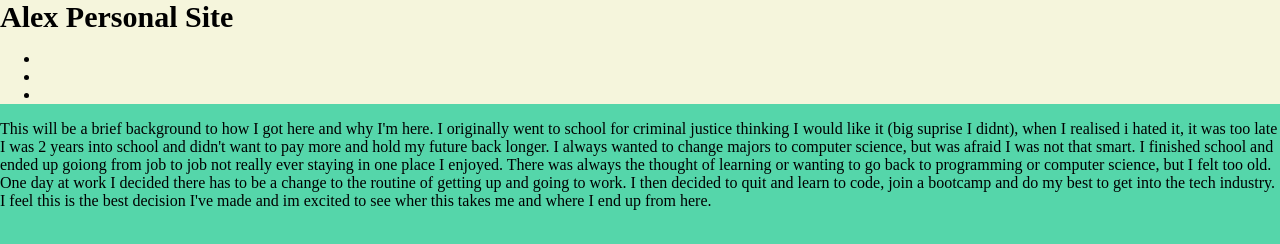
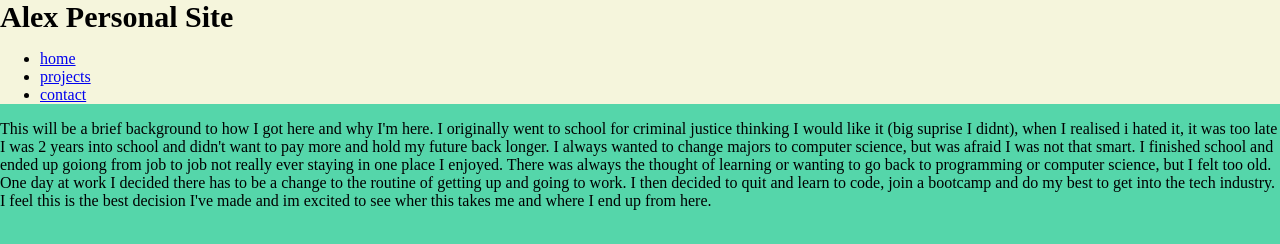
Before and after one commit to sebas5950/my-personal-website, a plain HTML site: page index.html in a window 1280 px wide. Drawn offline with Linux system fonts and the light colour scheme.

Commit message:
made a list and added some sites

```diff
--- a/index.html
+++ b/index.html
@@ -8,11 +8,17 @@
     <body>
         <header>
             <h1>Alex Personal Site</h1>
-            <nav>
+            <nav class="navbar">
                 <ul>
-                    <li></li>
-                    <li></li>
-                    <li></li>
+                    <li>
+                        <a href="#home" class="nav_link">home</a>
+                    </li>
+                    <li>
+                        <a href="#projects" class="nav-link">projects</a>
+                    </li>
+                    <li>
+                        <a href="#contacts" class="nav-link">contact</a>
+                    </li>
                 </ul>
             </nav>
         </header>
```
